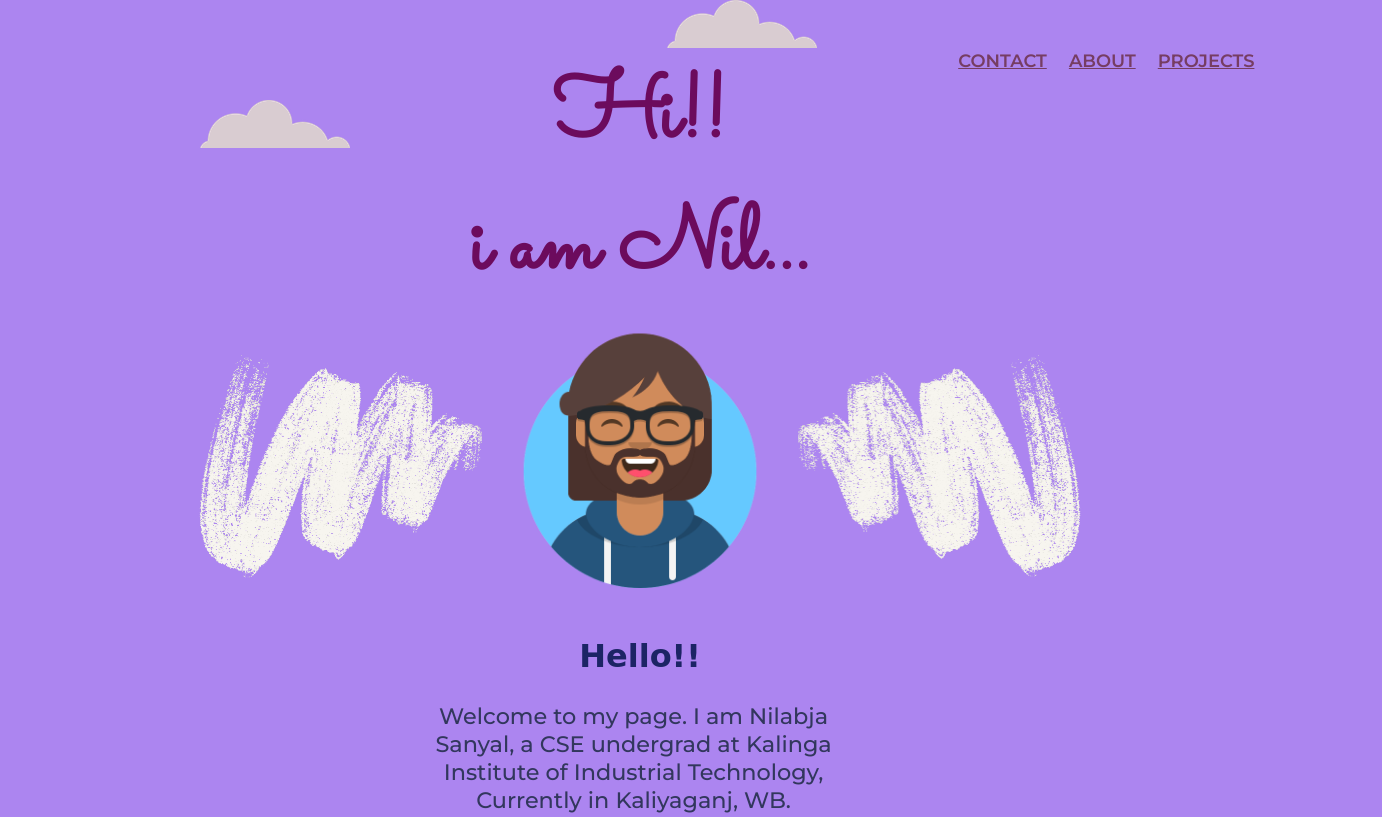
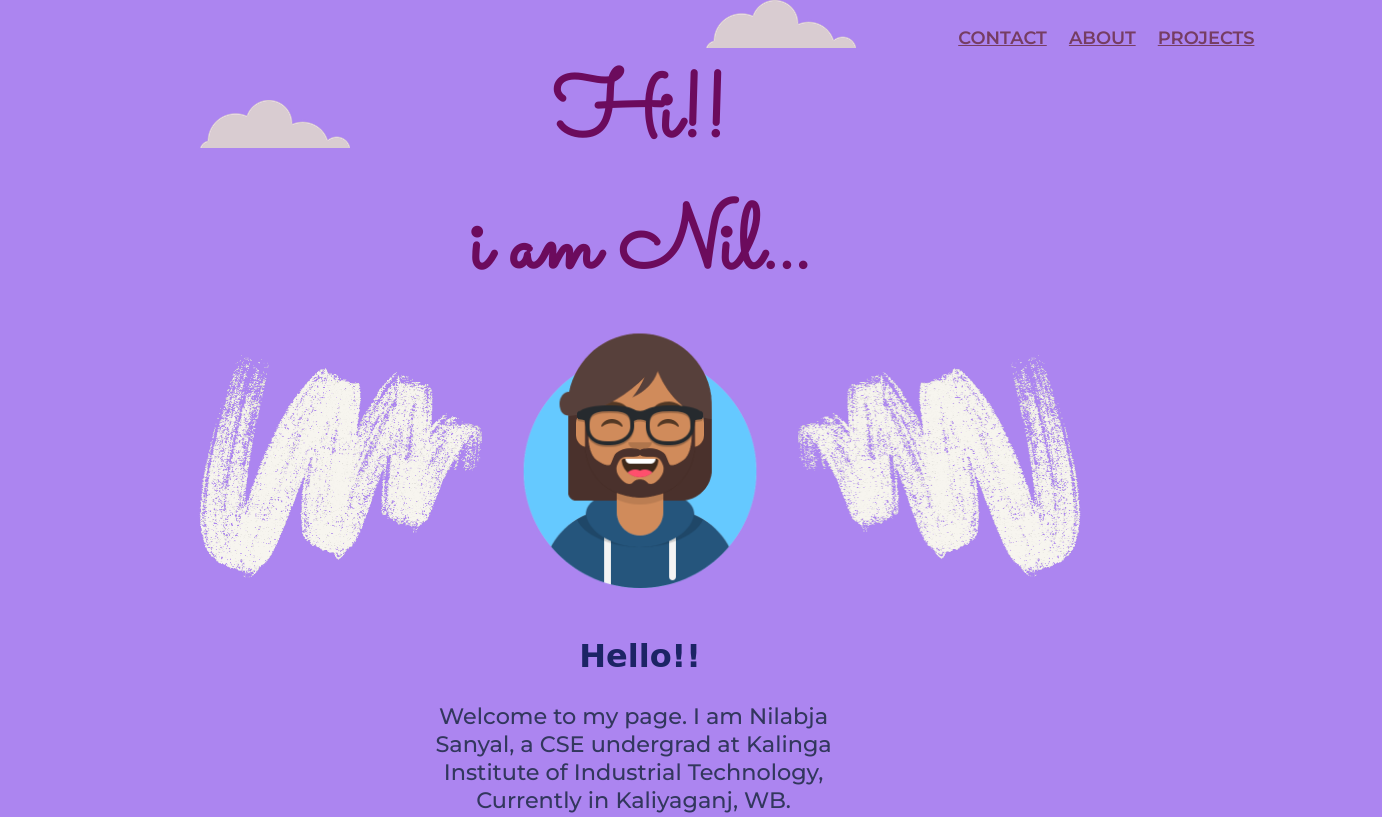
Before and after one commit to nilabjasanyal/my_webpage, a plain HTML site: page index.html in a window 1280 px wide. Shown: the top 817 px of the page, 1382 px wide, since content can reach past the window. Drawn offline with Linux system fonts and the light colour scheme; a web font is replaced by a local one.

Commit message:
Add files via upload

```diff
--- a/index.html
+++ b/index.html
@@ -14,14 +14,14 @@
     <link rel="icon" href="css/favicon (2).ico">
   </head>
   <body>
-<div class="header" style="padding-top: %;border-top-width: px;top: 2%;bottom: 160px;">
+<div class="header" style="padding-top: %;border-top-width: px;top: 0px;">
       <ul style="margin-right: 2%;margin-top: 0px;margin-bottom: 0px;">
-          <li><p style="margin-top: 8%;margin-bottom: 5%;padding-top: 25%;"><a href="contact.html" class="head" style="font-size: 80%;font-family: 'Montserrat', sans-serif;color: #763d63;"><strong>CONTACT</strong></a></p></li>
+          <li><p style="margin-top: 0px;margin-bottom: 5%;padding-top: 0px;"><a href="contact.html" class="head" style="font-size: 80%;font-family: 'Montserrat', sans-serif;color: #763d63;"><strong>CONTACT</strong></a></p></li>
   <li><p><a href="aboutme.html" class="head" style="font-size: 80%;font-family: 'Montserrat', sans-serif;color: #763d63;"><strong>ABOUT</strong></a></p></li>
   <li><p><a href="https://github.com/nilabjasanyal" class="head" style="font-size: 80%;font-family: 'Montserrat', sans-serif;color: #763d63;"><strong>PROJECTS</strong></a></p></li>
  </ul>
     </div>
-   <div class="cloud1" style="left: 8%;position: relative;">
+   <div class="cloud1" style="left: 8%;position: relative;width: 20%;margin-left: 43%;">
       <img src="cloud.png" alt="image">
     </div>
 
@@ -77,5 +77,7 @@
   <p>© 2021 Nilabja Sanyal.</p>
 </div>
 
-  </body>
+
+
+</body>
 </html>
```
